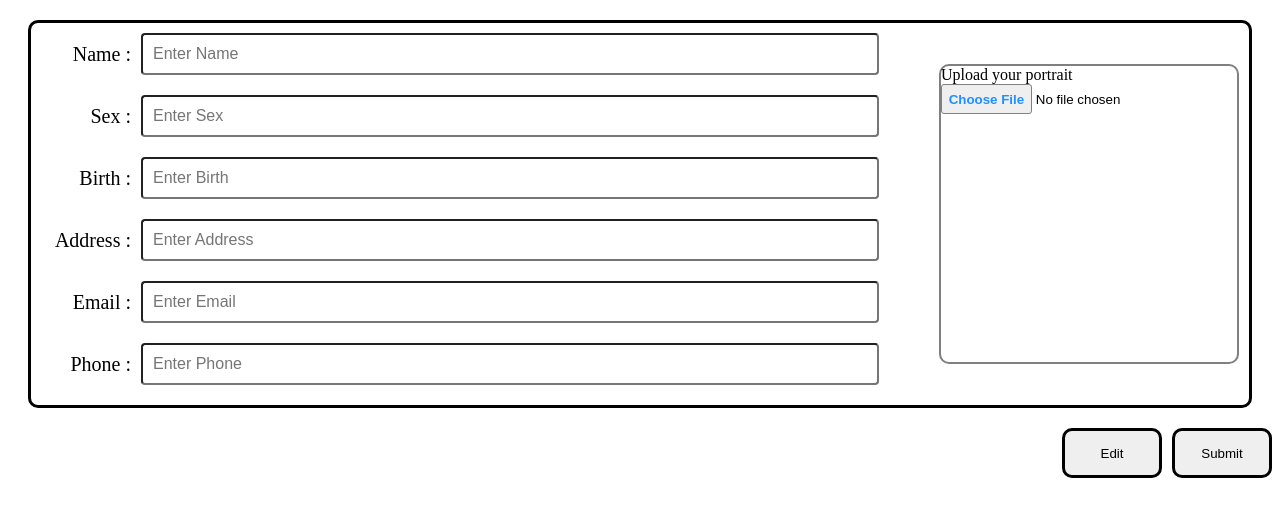
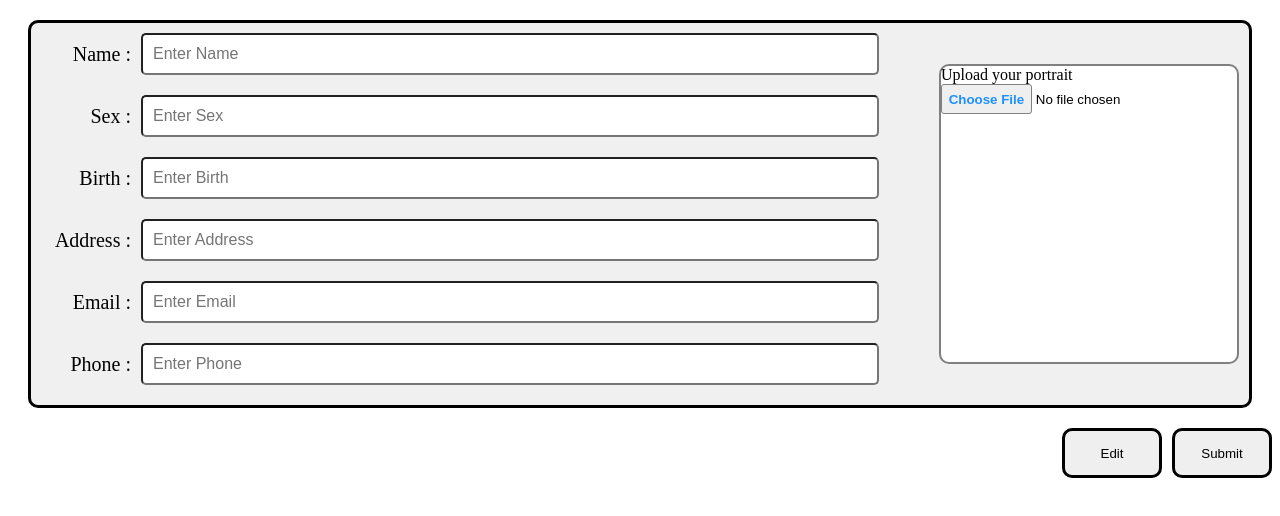
Before and after one commit to nthGH1030/CV-generator, a React (Create React App) app: page / in a window 1280 px wide. Shown: the top 516 px of the page. Built offline with nearby package versions, Linux system fonts and the light colour scheme.

Commit message:
minor tweak on style

```diff
--- a/src/styles.css
+++ b/src/styles.css
@@ -3,7 +3,8 @@
   display: flex;
   margin: 20px;
   border: solid;
-  border-radius: 10px
+  border-radius: 10px;
+  background-color: #F0F0F0;
 }
 
 .profile-infoContainer {
@@ -71,6 +72,7 @@ button:hover {
   flex: 1;
   font-size: 16px;
   padding: 10px;
+  border-radius: 5px;
 }
 
 input:focus{
@@ -109,4 +111,5 @@ input::file-selector-button:hover {
   border: 2px solid gray;
   border-radius: 10px;
   box-sizing: border-box;
+  background-color: white;
 }
```
